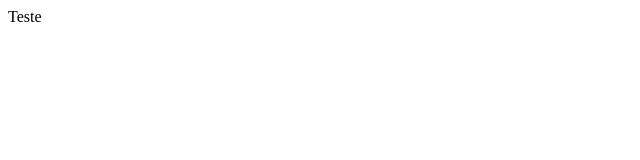
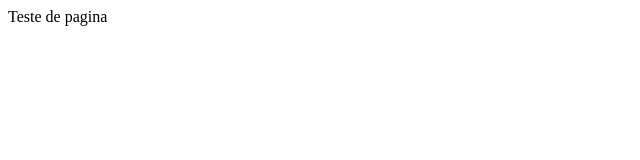
Before and after one commit to raccruz/teste, a plain HTML site: page index.html in a window 1280 px wide. Shown: the full height of the page, 0-640 px from the left. Drawn offline with Linux system fonts and the light colour scheme.

Commit message:
Update index.html

```diff
--- a/index.html
+++ b/index.html
@@ -1,3 +1,3 @@
 <html>
-Teste
+    Teste de pagina
 </html>
```
